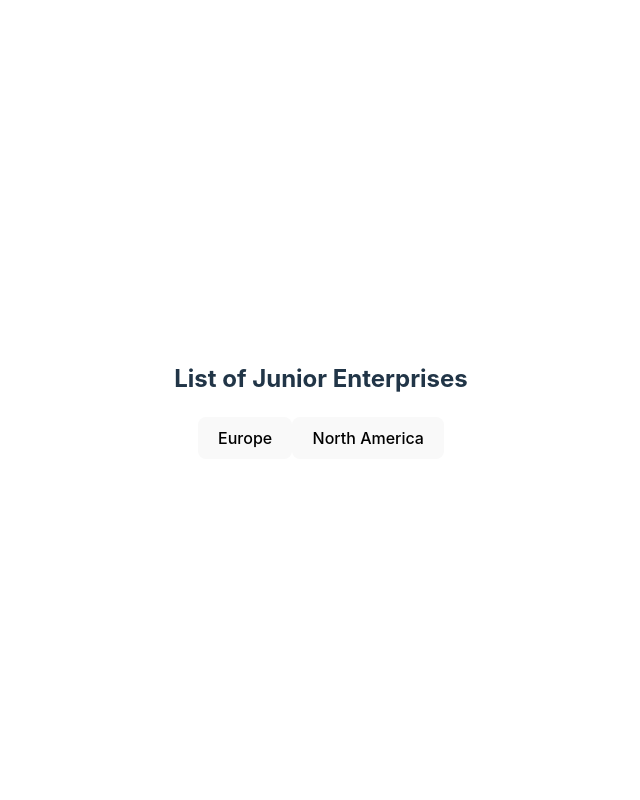
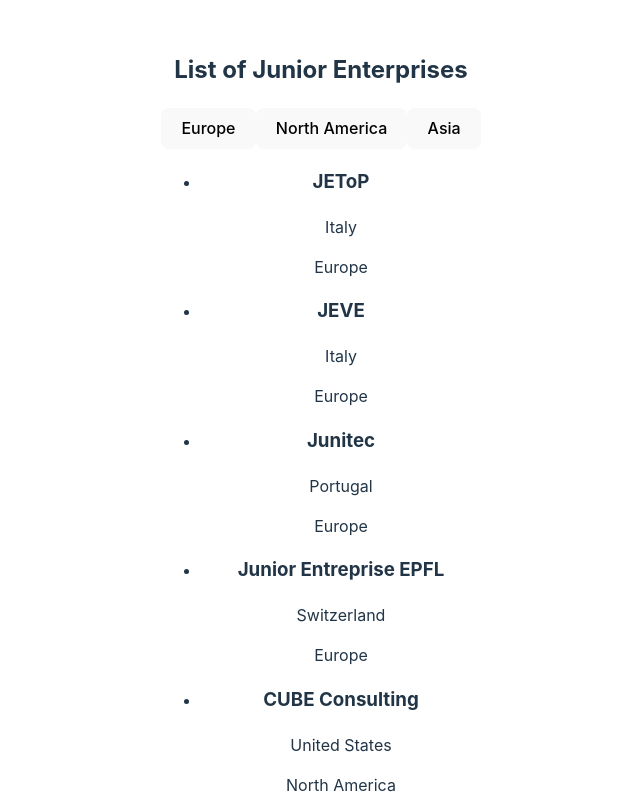
Before and after one commit to ElzPad/formazioneJEToPReact, a React (Vite) app: page / in a window 1280 px wide. Shown: the top 800 px of the page, without its empty margins (319-959 px from the left). Built offline with nearby package versions, Linux system fonts and the light colour scheme; data requests are answered from the project's data file; the HTML template or start-up script is replaced by a standard one.

Commit message:
07. Fetch Example - Added conditional render

```diff
--- a/data/db.json
+++ b/data/db.json
@@ -7,41 +7,70 @@
       "continent": "Europe"
     },
     {
-      "name": "JEMP",
+      "name": "JEVE",
       "id": "2",
       "country": "Italy",
       "continent": "Europe"
     },
     {
-      "name": "JEVE",
+      "name": "Junitec",
       "id": "3",
-      "country": "Italy",
-      "continent": "Europe"
-    },
-    {
-      "name": "Junitec",
-      "id": "4",
       "country": "Portugal",
       "continent": "Europe"
     },
     {
       "name": "Junior Entreprise EPFL",
-      "id": "5",
+      "id": "4",
       "country": "Switzerland",
       "continent": "Europe"
     },
     {
       "name": "CUBE Consulting",
+      "id": "5",
+      "country": "United States",
+      "continent": "North America"
+    },
+    {
+      "name": "Lumnus Consulting",
       "id": "6",
       "country": "United States",
       "continent": "North America"
     },
-
     {
-      "name": "Lumnus Consulting",
+      "name": "JuniorEnterprise7",
       "id": "7",
       "country": "United States",
       "continent": "North America"
+    },
+    {
+      "name": "JuniorEnterprise8",
+      "id": "8",
+      "country": "Canada",
+      "continent": "North America"
+    },
+    {
+      "name": "JuniorEnterprise9",
+      "id": "9",
+      "country": "Japan",
+      "continent": "Asia"
+    },
+    {
+      "name": "JuniorEnterprise10",
+      "id": "10",
+      "country": "Korea",
+      "continent": "Asia"
+    },
+    {
+      "name": "JuniorEnterprise11",
+      "id": "11",
+      "country": "China",
+      "continent": "Asia"
+    },
+    {
+      "name": "JuniorEnterprise12",
+      "id": "12",
+      "country": "Japan",
+      "continent": "Asia"
     }
   ]
 }
--- a/src/components/molecules/JEList.jsx
+++ b/src/components/molecules/JEList.jsx
@@ -17,10 +17,10 @@
       setData(jsonData);
       setIsLoading(false);
       console.log(jsonData);
-    }).catch(() => {
+    }).catch((error) => {
       setIsLoading(false);
       setIsError(true);
-      console.log("Error occurred while fetching");
+      console.log("Error occurred while fetching: ",error);
     })
   };
 
@@ -37,6 +37,19 @@
 
       <Button continent="Europe" updateUrl={setUrl}/>
       <Button continent="North America" updateUrl={setUrl}/>
+      <Button continent="Asia" updateUrl={setUrl}/>
+
+      <ul>
+        {data &&
+          data.map( juniorEnt => (
+            <li key={juniorEnt.id}>
+              <h3>{juniorEnt.name}</h3>
+              <p>{juniorEnt.country}</p>
+              <p>{juniorEnt.continent}</p>
+            </li>
+          ))
+        }
+      </ul>
     </>
   )
 }
```
